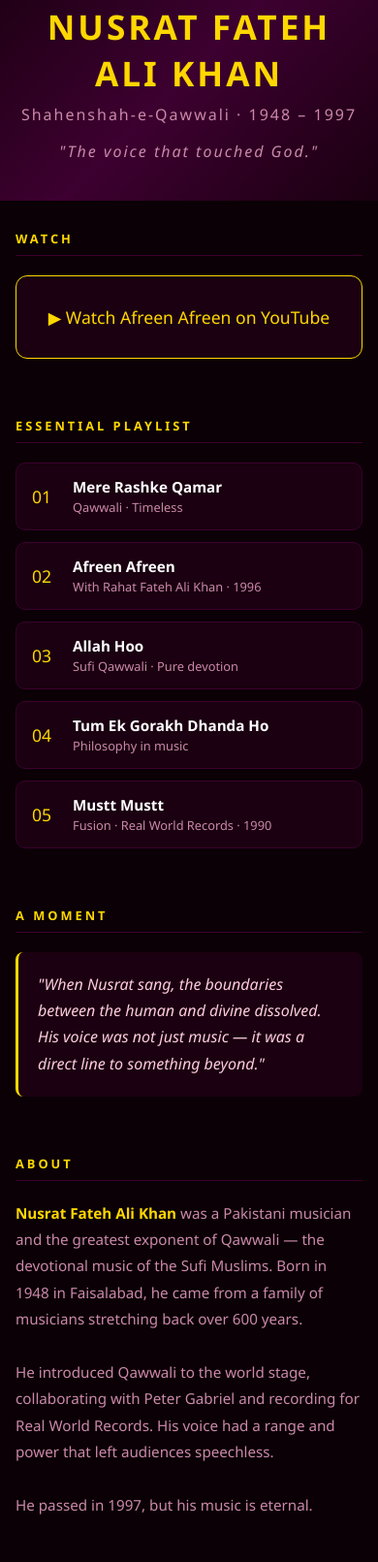
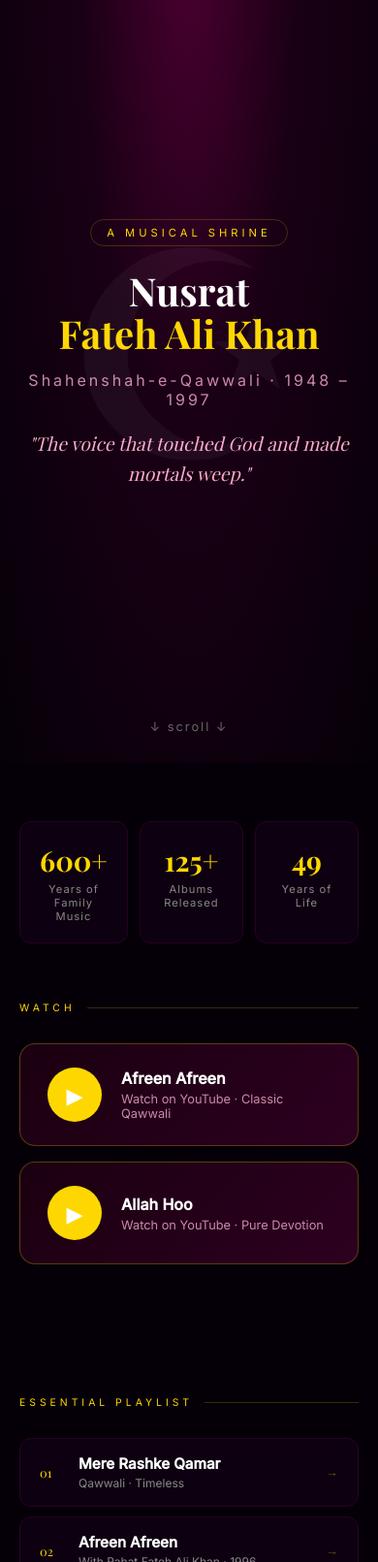
Before and after one commit to anujsaxena200809-maker/Music-shrine, a plain HTML site: page index.html in a window 390 px wide. Shown: the part 57-1668 px from the top of the page at 97% size. Drawn offline with nearby package versions, Linux system fonts and the light colour scheme; a web font is replaced by a local one.

Commit message:
Update index.html

````diff
--- a/index.html
+++ b/index.html
@@ -6,63 +6,179 @@
   <meta name="viewport" content="width=device-width, initial-scale=1.0"/>
   <title>Nusrat Fateh Ali Khan — Shrine</title>
   <style>
+    @import url('https://fonts.googleapis.com/css2?family=Playfair+Display:ital,wght@0,400;0,700;1,400&family=Inter:wght@300;400;500&display=swap');
     * { margin: 0; padding: 0; box-sizing: border-box; }
-    body {
-      font-family: 'Segoe UI', sans-serif;
-      background: #0a0005;
-      color: #fff;
+    body { font-family: 'Inter', sans-serif; background: #050008; color: #fff; }
+
+    /* HERO */
+    .hero {
       min-height: 100vh;
+      background: radial-gradient(ellipse at 50% 0%, #4a0030 0%, #1a0015 40%, #050008 100%);
+      display: flex; flex-direction: column; align-items: center; justify-content: center;
+      text-align: center; padding: 60px 20px; position: relative; overflow: hidden;
     }
-    .hero {
-      background: linear-gradient(135deg, #1a0010, #3d0030, #1a0010);
-      padding: 60px 20px 40px;
-      text-align: center;
+    .hero::before {
+      content: '☪'; font-size: 300px; position: absolute; opacity: 0.04;
+      top: 50%; left: 50%; transform: translate(-50%, -50%);
     }
-    .hero h1 { font-size: 2.2rem; color: #ffd700; letter-spacing: 3px; text-transform: uppercase; margin-bottom: 8px; }
-    .hero p { color: #cc88aa; font-size: 1rem; letter-spacing: 2px; }
-    .tagline { font-size: 1.1rem; color: #ffaacc; font-style: italic; margin-top: 16px; padding: 0 20px; }
-    .section { max-width: 700px; margin: 0 auto; padding: 30px 16px; }
-    .section h2 { color: #ffd700; font-size: 0.8rem; letter-spacing: 3px; text-transform: uppercase; margin-bottom: 20px; border-bottom: 1px solid #3d0030; padding-bottom: 8px; }
-    .video-wrap { position: relative; padding-bottom: 56.25%; height: 0; border-radius: 12px; overflow: hidden; margin-bottom: 16px; }
-    .video-wrap iframe { position: absolute; top: 0; left: 0; width: 100%; height: 100%; border: none; }
-    .playlist { display: flex; flex-direction: column; gap: 12px; }
-    .song { background: #1a0010; border: 1px solid #3d0030; border-radius: 10px; padding: 14px 16px; display: flex; align-items: center; gap: 14px; }
-    .song-num { color: #ffd700; font-size: 1.1rem; min-width: 28px; }
-    .song-info h3 { font-size: 0.95rem; color: #fff; }
-    .song-info p { font-size: 0.8rem; color: #cc88aa; margin-top: 2px; }
-    .quote-box { background: #1a0010; border-left: 3px solid #ffd700; border-radius: 8px; padding: 20px; font-style: italic; color: #ffccdd; line-height: 1.7; font-size: 1rem; }
-    .about-text { color: #cc88aa; line-height: 1.8; font-size: 0.95rem; }
+    .hero-tag {
+      font-size: 0.7rem; letter-spacing: 4px; color: #ffd700;
+      text-transform: uppercase; margin-bottom: 24px;
+      border: 1px solid #ffd70033; padding: 6px 16px; border-radius: 20px;
+    }
+    .hero h1 {
+      font-family: 'Playfair Display', serif;
+      font-size: clamp(2.5rem, 8vw, 5rem);
+      line-height: 1.1; color: #fff; margin-bottom: 16px;
+    }
+    .hero h1 span { color: #ffd700; }
+    .hero-sub { color: #cc88aa; font-size: 1rem; letter-spacing: 3px; margin-bottom: 20px; }
+    .hero-quote {
+      font-family: 'Playfair Display', serif; font-style: italic;
+      font-size: 1.2rem; color: #ffaacc; max-width: 500px; line-height: 1.6;
+    }
+    .scroll-hint { position: absolute; bottom: 30px; color: #666; font-size: 0.8rem; letter-spacing: 2px; }
+
+    /* SECTIONS */
+    .section { max-width: 750px; margin: 0 auto; padding: 60px 20px; }
+    .section-label {
+      font-size: 0.65rem; letter-spacing: 4px; color: #ffd700;
+      text-transform: uppercase; margin-bottom: 30px;
+      display: flex; align-items: center; gap: 12px;
+    }
+    .section-label::after { content: ''; flex: 1; height: 1px; background: #ffd70033; }
+
+    /* WATCH BUTTON */
+    .watch-btn {
+      display: flex; align-items: center; gap: 20px;
+      background: linear-gradient(135deg, #1a0010, #2d0020);
+      border: 1px solid #ffd70044; border-radius: 16px;
+      padding: 24px 28px; text-decoration: none; color: #fff;
+      transition: all 0.3s; margin-bottom: 16px;
+    }
+    .watch-btn:hover { border-color: #ffd700; background: linear-gradient(135deg, #2d0020, #4a0030); }
+    .watch-icon {
+      width: 56px; height: 56px; background: #ffd700; border-radius: 50%;
+      display: flex; align-items: center; justify-content: center;
+      font-size: 1.4rem; flex-shrink: 0;
+    }
+    .watch-text h3 { font-size: 1rem; margin-bottom: 4px; }
+    .watch-text p { font-size: 0.8rem; color: #cc88aa; }
+
+    /* STATS */
+    .stats {
+      display: grid; grid-template-columns: repeat(3, 1fr); gap: 12px; margin-bottom: 60px;
+    }
+    .stat {
+      background: #0d0010; border: 1px solid #2a0025; border-radius: 12px;
+      padding: 20px; text-align: center;
+    }
+    .stat-num { font-size: 1.8rem; font-weight: 700; color: #ffd700; font-family: 'Playfair Display', serif; }
+    .stat-label { font-size: 0.7rem; color: #888; margin-top: 4px; letter-spacing: 1px; }
+
+    /* PLAYLIST */
+    .playlist { display: flex; flex-direction: column; gap: 10px; }
+    .song {
+      background: #0d0010; border: 1px solid #2a0025; border-radius: 12px;
+      padding: 16px 20px; display: flex; align-items: center; gap: 16px;
+      transition: all 0.2s; cursor: pointer;
+    }
+    .song:hover { border-color: #ffd70066; background: #1a0015; transform: translateX(4px); }
+    .song-num { color: #ffd700; font-size: 0.8rem; min-width: 24px; font-family: 'Playfair Display', serif; }
+    .song-info { flex: 1; }
+    .song-info h3 { font-size: 0.95rem; margin-bottom: 3px; }
+    .song-info p { font-size: 0.75rem; color: #888; }
+    .song-arrow { color: #ffd70066; font-size: 0.8rem; }
+
+    /* QUOTE */
+    .big-quote {
+      text-align: center; padding: 40px 20px;
+      border-top: 1px solid #2a0025; border-bottom: 1px solid #2a0025;
+      margin: 20px 0;
+    }
+    .big-quote p {
+      font-family: 'Playfair Display', serif; font-style: italic;
+      font-size: clamp(1.1rem, 3vw, 1.5rem); color: #ffccdd; line-height: 1.7; margin-bottom: 16px;
+    }
+    .big-quote cite { font-size: 0.75rem; color: #888; letter-spacing: 2px; }
+
+    /* ABOUT */
+    .about-text { color: #aaa; line-height: 1.9; font-size: 0.95rem; }
     .about-text strong { color: #ffd700; }
+
+    /* FOOTER */
+    footer {
+      text-align: center; padding: 40px 20px;
+      border-top: 1px solid #1a0015; color: #444; font-size: 0.75rem; letter-spacing: 2px;
+    }
+    footer span { color: #ffd700; }
   </style>
 </head>
 <body>
+
   <div class="hero">
-    <h1>Nusrat Fateh Ali Khan</h1>
-    <p>Shahenshah-e-Qawwali · 1948 – 1997</p>
-    <p class="tagline">"The voice that touched God."</p>
+    <div class="hero-tag">A Musical Shrine</div>
+    <h1>Nusrat<br><span>Fateh Ali Khan</span></h1>
+    <p class="hero-sub">Shahenshah-e-Qawwali · 1948 – 1997</p>
+    <p class="hero-quote">"The voice that touched God and made mortals weep."</p>
+    <p class="scroll-hint">↓ scroll ↓</p>
   </div>
+
   <div class="section">
-    <h2>Watch</h2>
-    <a href="https://youtu.be/2F7G9bOIwlk" target="_blank" style="display:block; background:#1a0010; border:1px solid #ffd700; border-radius:12px; padding:30px; text-align:center; color:#ffd700; font-size:1.1rem; text-decoration:none;">   ▶ Watch Afreen Afreen on YouTube </a>
+    <div class="stats">
+      <div class="stat"><div class="stat-num">600+</div><div class="stat-label">Years of Family Music</div></div>
+      <div class="stat"><div class="stat-num">125+</div><div class="stat-label">Albums Released</div></div>
+      <div class="stat"><div class="stat-num">49</div><div class="stat-label">Years of Life</div></div>
+    </div>
+
+    <div class="section-label">Watch</div>
+    <a href="https://youtu.be/2F7G9bOIwlk" target="_blank" class="watch-btn">
+      <div class="watch-icon">▶</div>
+      <div class="watch-text">
+        <h3>Afreen Afreen</h3>
+        <p>Watch on YouTube · Classic Qawwali</p>
+      </div>
+    </a>
+    <a href="https://youtu.be/bNWAEsDBF4Q" target="_blank" class="watch-btn">
+      <div class="watch-icon">▶</div>
+      <div class="watch-text">
+        <h3>Allah Hoo</h3>
+        <p>Watch on YouTube · Pure Devotion</p>
+      </div>
+    </a>
+  </div>
+
+  <div class="section">
+    <div class="section-label">Essential Playlist</div>
+    <div class="playlist">
+      <div class="song"><span class="song-num">01</span><div class="song-info"><h3>Mere Rashke Qamar</h3><p>Qawwali · Timeless</p></div><span class="song-arrow">→</span></div>
+      <div class="song"><span class="song-num">02</span><div class="song-info"><h3>Afreen Afreen</h3><p>With Rahat Fateh Ali Khan · 1996</p></div><span class="song-arrow">→</span></div>
+      <div class="song"><span class="song-num">03</span><div class="song-info"><h3>Allah Hoo</h3><p>Sufi Qawwali · Pure devotion</p></div><span class="song-arrow">→</span></div>
+      <div class="song"><span class="song-num">04</span><div class="song-info"><h3>Tum Ek Gorakh Dhanda Ho</h3><p>Philosophy in music</p></div><span class="song-arrow">→</span></div>
+      <div class="song"><span class="song-num">05</span><div class="song-info"><h3>Mustt Mustt</h3><p>Fusion · Real World Records · 1990</p></div><span class="song-arrow">→</span></div>
     </div>
   </div>
+
   <div class="section">
-    <h2>Essential Playlist</h2>
-    <div class="playlist">
-      <div class="song"><span class="song-num">01</span><div class="song-info"><h3>Mere Rashke Qamar</h3><p>Qawwali · Timeless</p></div></div>
-      <div class="song"><span class="song-num">02</span><div class="song-info"><h3>Afreen Afreen</h3><p>With Rahat Fateh Ali Khan · 1996</p></div></div>
-      <div class="song"><span class="song-num">03</span><div class="song-info"><h3>Allah Hoo</h3><p>Sufi Qawwali · Pure devotion</p></div></div>
-      <div class="song"><span class="song-num">04</span><div class="song-info"><h3>Tum Ek Gorakh Dhanda Ho</h3><p>Philosophy in music</p></div></div>
-      <div class="song"><span class="song-num">05</span><div class="song-info"><h3>Mustt Mustt</h3><p>Fusion · Real World Records · 1990</p></div></div>
+    <div class="big-quote">
+      <p>"When Nusrat sang, the boundaries between the human and divine dissolved. His voice was not just music — it was a direct line to something beyond."</p>
+      <cite>— On the legend of Nusrat</cite>
     </div>
   </div>
+
   <div class="section">
-    <h2>A Moment</h2>
-    <div class="quote-box">"When Nusrat sang, the boundaries between the human and divine dissolved. His voice was not just music — it was a direct line to something beyond."</div>
+    <div class="section-label">About</div>
+    <p class="about-text">
+      <strong>Nusrat Fateh Ali Khan</strong> was a Pakistani musician and the greatest exponent of Qawwali — the devotional music of the Sufi Muslims. Born in 1948 in Faisalabad, he came from a family of musicians stretching back over 600 years.<br><br>
+      He introduced Qawwali to the world stage, collaborating with Peter Gabriel and recording for Real World Records. His voice had a range and power that left audiences speechless — from tiny village shrines to Carnegie Hall.<br><br>
+      He passed in 1997, but his music is eternal.
+    </p>
   </div>
-  <div class="section">
-    <h2>About</h2>
-    <p class="about-text"><strong>Nusrat Fateh Ali Khan</strong> was a Pakistani musician and the greatest exponent of Qawwali — the devotional music of the Sufi Muslims. Born in 1948 in Faisalabad, he came from a family of musicians stretching back over 600 years.<br><br>He introduced Qawwali to the world stage, collaborating with Peter Gabriel and recording for Real World Records. His voice had a range and power that left audiences speechless.<br><br>He passed in 1997, but his music is eternal.</p>
-  </div>
+
+  <footer>
+    Made with love · <span>Nusrat Lives Forever</span> · A tribute by Anuj
+  </footer>
+
 </body>
 </html>
+```
````
